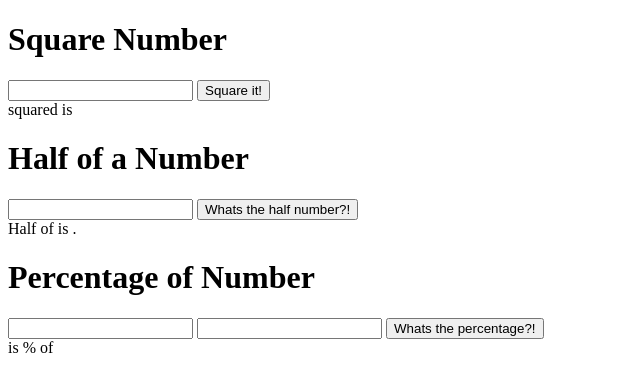
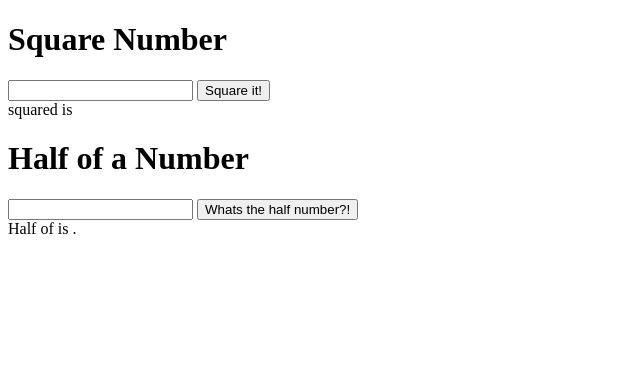
Before and after one commit to ymadera1/ymadera1.github.io, a plain HTML site: page index.html in a window 1280 px wide. Shown: the whole page, without its empty margins (0-640 px from the left). Drawn offline with Linux system fonts and the light colour scheme.

Commit message:
Update index.html

```diff
--- a/index.html
+++ b/index.html
@@ -19,11 +19,11 @@
     <div>Half of <span id="num1"></span> is <span id="halfNum"></span>.</div>
 
 
-    <h1>Percentage of Number</h1>
+    <!--<h1>Percentage of Number</h1>
     <input id="percentageOf" type="text">
     <input id="percentageOf2" type="text">
     <button id="percentage">Whats the percentage?!</button>
-    <div><span id="number1"></span> is <span id="percentage"></span>% of <span id="number2"></span></div>
+    <div><span id="number1"></span> is <span id="percentage"></span>% of <span id="number2"></span></div>-->
 
 
 
```
